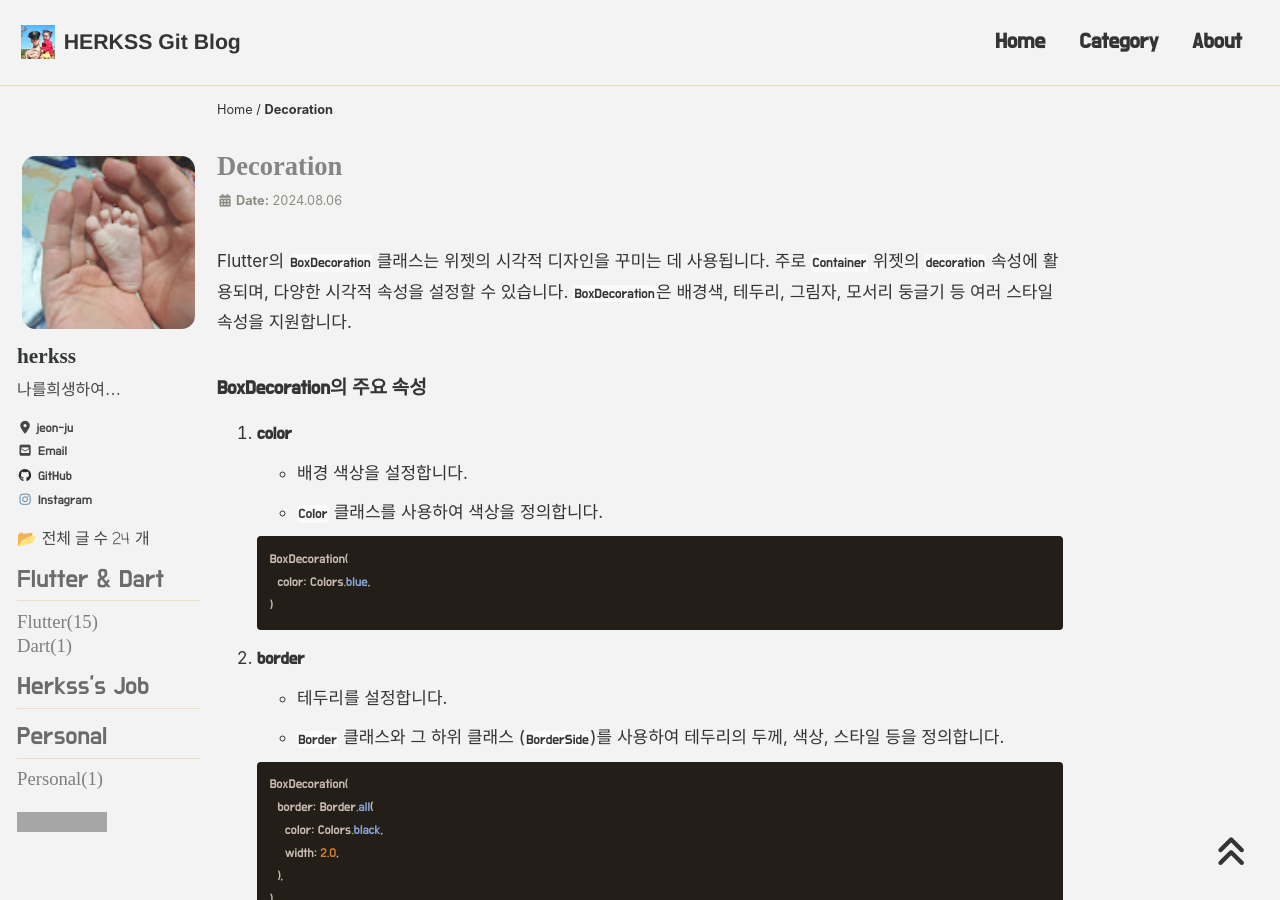
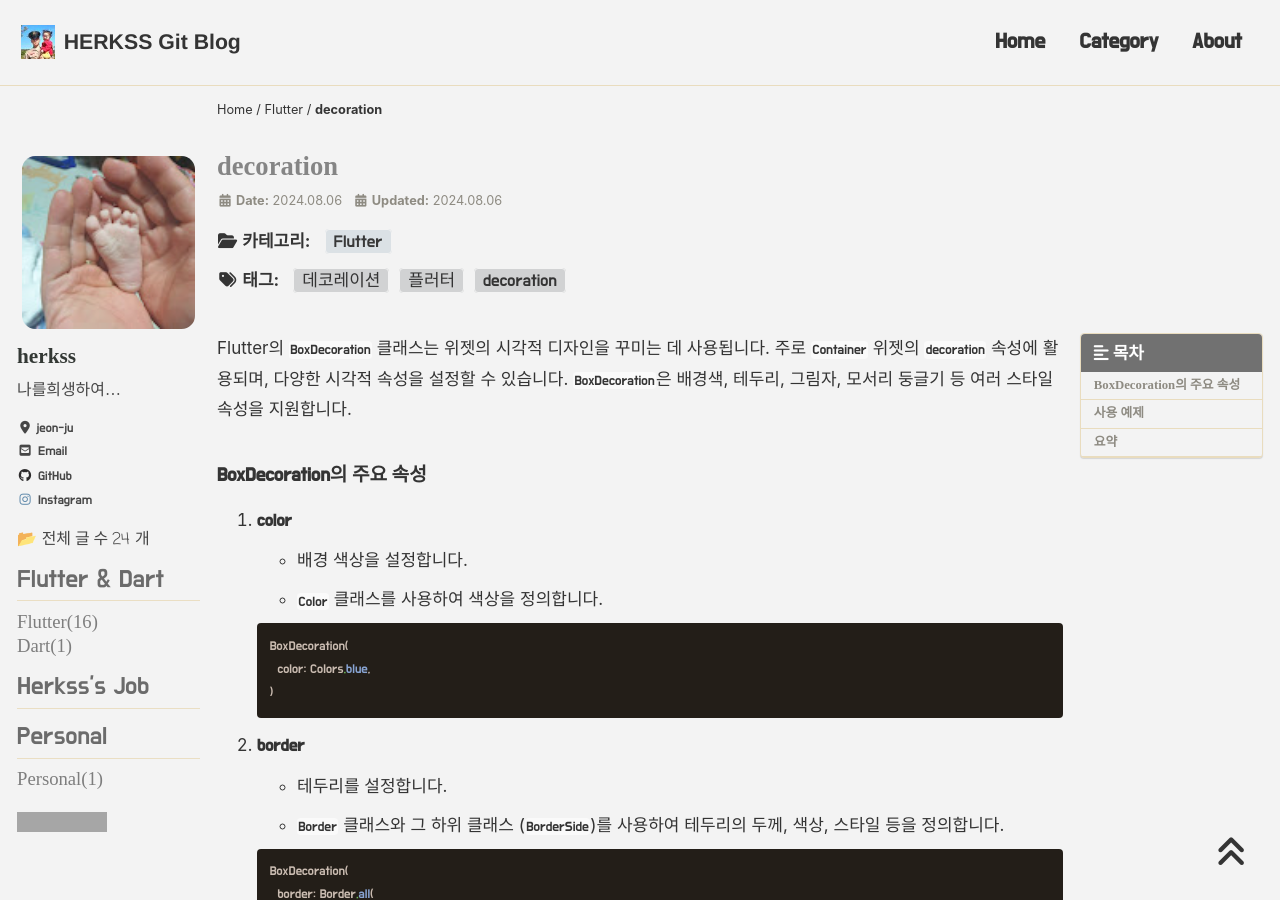
Before and after one commit to herkss/herkss.github.io, a Jekyll site: the page built from _posts/Flutter/2024-08-06-decoration.md, in a window 1280 px wide and 900 px high. Built offline with Jekyll 4.4.1, drawn with Linux system fonts in a browser that asks for light colours; cached includes are drawn as plain includes; nearby versions of some CDN libraries; some web fonts are replaced; comment, search, counter and statistics services are not loaded; some of the changed text lies outside the part shown; grey boxes are pictures that could not be loaded.

Commit message:
Update 2024-08-06-decoration.md

```diff
--- a/_posts/Flutter/2024-08-06-decoration.md
+++ b/_posts/Flutter/2024-08-06-decoration.md
@@ -1,4 +1,19 @@
+---
+title:  "decoration"
+excerpt: "decoration"
 
+categories:
+  - Flutter
+tags:
+  - [decoration, 플러터, 데코레이션,]
+
+toc: true
+toc_sticky: true
+
+date: 2024-08-06
+last_modified_at: 2024-08-06
+
+---
 Flutter의 `BoxDecoration` 클래스는 위젯의 시각적 디자인을 꾸미는 데 사용됩니다. 주로 `Container` 위젯의 `decoration` 속성에 활용되며, 다양한 시각적 속성을 설정할 수 있습니다. `BoxDecoration`은 배경색, 테두리, 그림자, 모서리 둥글기 등 여러 스타일 속성을 지원합니다.
 
 ### `BoxDecoration`의 주요 속성
```
